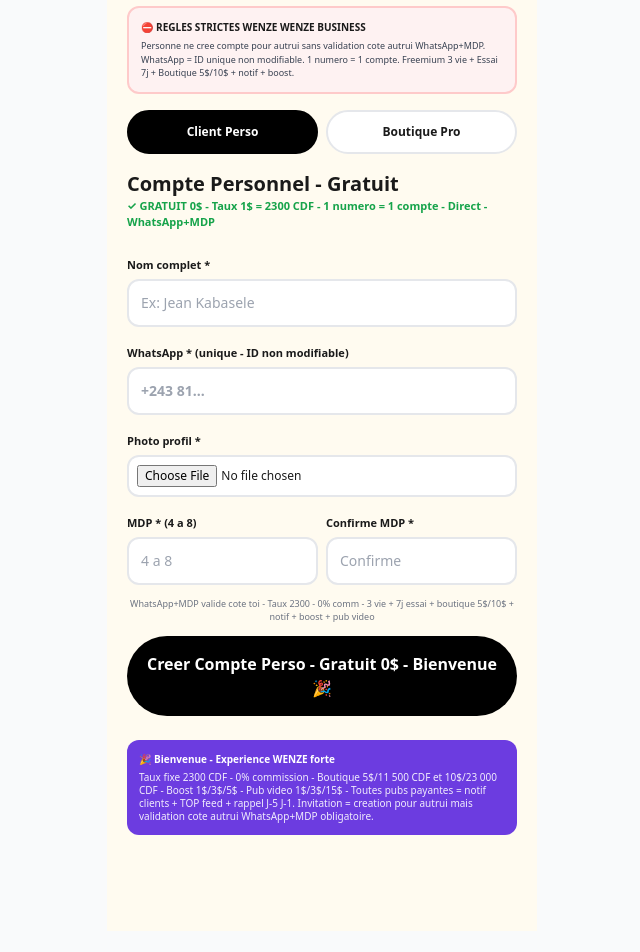
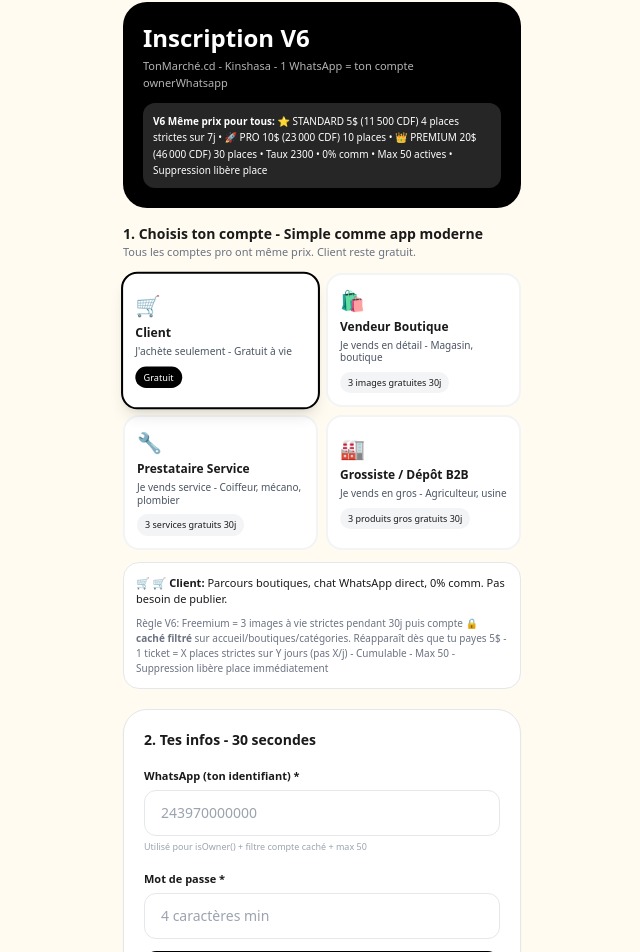
Before and after one commit to kongolokelvin47-cmd/Wenze-pwa, a Next.js app: page /inscription in a window 1280 px wide. Shown: the part 50-1002 px from the top of the page, without its empty margins (318-958 px from the left). Before the commit the page ends 981 px from the top, so only its background shows below. Built offline with nearby package versions, Linux system fonts and the light colour scheme.

Commit message:
Refactor InscriptionForm and update account types

```diff
--- a/app/inscription/page.tsx
+++ b/app/inscription/page.tsx
@@ -2,201 +2,167 @@
 import { useState, useEffect, Suspense } from "react";
 import { useSearchParams, useRouter } from "next/navigation";
 import Link from "next/link";
-import { FORMULES, TAUX_CDF } from "@/lib/paiement";
+import { TAUX_CDF, toCDFString, PALIERS } from "@/lib/paiement";
+import { ROLES, type Role } from "@/lib/roles";
 
 export const dynamic = 'force-dynamic';
-
 function cleanWa(n:any){ return (n||"").toString().replace(/[^0-9]/g,"").replace(/^0+/,""); }
 
-const PROFESSIONS_PRO = ["Vendeur boutique","Mecanicien","Salon de coiffure","Electricien","Plombier","Menuisier","Tailleur","Photographe","Restaurateur","Autres petits services"];
-const PROFESSIONS_GROSSISTE = ["Grossiste / Depot B2B","Agriculteur","Entreprise","Grande echelle / Usine"];
+const COMPTES = [
+  { id:"client", titre:"🛒 Client", desc:"J'achète seulement - Gratuit à vie", badge:"🛒", role:"client" as Role, detail:"Parcours boutiques, chat WhatsApp direct, 0% comm. Pas besoin de publier.", freemium:"Gratuit" },
+  { id:"vendeur", titre:"🛍️ Vendeur Boutique", desc:"Je vends en détail - Magasin, boutique", badge:"🛍️", role:"vendeur" as Role, detail:"Idéal pour vendeurs de Kinshasa. 3 images gratuites à vie, puis STANDARD 5$ même prix que gros.", freemium:"3 images gratuites 30j" },
+  { id:"prestataire", titre:"🔧 Prestataire Service", desc:"Je vends service - Coiffeur, mécano, plombier", badge:"🔧", role:"prestataire" as Role, detail:"Coiffure, soudure, mécanique, électricien, menuiserie, couture. Même prix que vendeur.", freemium:"3 services gratuits 30j" },
+  { id:"grossiste", titre:"🏭 Grossiste / Dépôt B2B", desc:"Je vends en gros - Agriculteur, usine", badge:"🏭", role:"grossiste" as Role, detail:"Dépôt, agriculture, grande échelle. Ex-25$ supprimé - Maintenant même prix: 5$/10$/20$ max pour tous.", freemium:"3 produits gros gratuits 30j" },
+];
 
 function InscriptionForm(){
   const params=useSearchParams();
   const router=useRouter();
-  const inviteToken=params.get("invite")||params.get("token")||"";
+  const inviteToken=params.get("invite");
   const waParam=params.get("wa")||params.get("whatsapp")||"";
-  const initialType=params.get("type")==="pro"?"pro":"client";
+  const initialType=params.get("type")||"client";
 
-  const [type,setType]=useState<"client"|"pro">(initialType as any);
+  const [type,setType]=useState(initialType);
   const [loading,setLoading]=useState(false);
-  const [toast,setToast]=useState("");
-  const [invitation,setInvitation]=useState<any>(null);
-  const [form,setForm]=useState({ nom:"", whatsapp:waParam, profession:"", adresse:"", password:"", confirmPassword:"", photo:"" });
-  const [preview,setPreview]=useState("");
+  const [error,setError]=useState("");
+  const [form,setForm]=useState({ whatsapp: waParam, password:"", nomBoutique:"", nom:"" });
 
-  useEffect(()=>{
-    if(!inviteToken) return;
+  const selected = COMPTES.find(c=>c.id===type) || COMPTES[0];
+
+  const handleSubmit = async () => {
+    setError("");
+    const waClean = cleanWa(form.whatsapp);
+    if(!waClean || waClean.length<9) { setError("WhatsApp requis - ex: 243970000000"); return; }
+    if(!form.password || form.password.length<4) { setError("Mot de passe 4 caractères min"); return; }
+    if(type!=="client" && !form.nomBoutique) { setError("Nom boutique / service requis"); return; }
+    setLoading(true);
     try{
-      const { getInvitationByToken, cleanupExpired }=require("@/lib/invitations");
-      cleanupExpired();
-      const inv=getInvitationByToken(inviteToken);
-      if(inv && inv.status==="pending" && new Date(inv.expireAt).getTime()>Date.now()){
-        setInvitation(inv);
-        setForm(f=>({...f, whatsapp: waParam||inv.toWa||"", nom: inv.toName||"" }));
-      }else if(inv){
-        setToast(`Invitation ${inv.token} deja ${inv.status} / expiree - Cree compte direct`);
-      }
-    }catch{}
-  },[inviteToken, waParam]);
+      const now = new Date().toISOString();
+      const user = {
+        id: waClean,
+        ownerWhatsapp: waClean,
+        whatsapp: waClean,
+        telephone: waClean,
+        email: `${waClean}@wenze.local`,
+        role: selected.role,
+        user_type: selected.role,
+        nomBoutique: form.nomBoutique || form.nom || `Boutique ${waClean.slice(-4)}`,
+        name: form.nom || form.nomBoutique || `Boutique ${waClean.slice(-4)}`,
+        nom: form.nom,
+        createdAt: now,
+        updatedAt: now,
+        badge: selected.badge,
+        ownerId: waClean,
+        inviteToken: inviteToken || null,
+        isFreemium: true,
+        freemiumCount: 0,
+        freemiumMax: 3,
+      };
 
-  const compressPhoto=(file:File):Promise<string>=>{
-    return new Promise((res)=>{
-      const reader=new FileReader();
-      reader.onload=(e)=>{
-        if(typeof window==="undefined") return res(e.target?.result as string);
-        const img=new window.Image();
-        img.onload=()=>{
-          const canvas=document.createElement("canvas");
-          const MAX=400; let w=img.width,h=img.height;
-          if(w>h){ if(w>MAX){ h*=MAX/w; w=MAX; } } else { if(h>MAX){ w*=MAX/h; h=MAX; } }
-          canvas.width=w; canvas.height=h;
-          canvas.getContext("2d")?.drawImage(img,0,0,w,h);
-          res(canvas.toDataURL("image/jpeg",0.6));
-        };
-        img.src=e.target?.result as string;
-      };
-      reader.readAsDataURL(file);
-    });
-  };
+      localStorage.setItem("wenze_user", JSON.stringify(user));
 
-  const handlePhoto=async(e:any)=>{
-    const file=e.target.files?.[0]; if(!file) return;
-    if(file.size>5*1024*1024){ setToast("Photo trop lourde max 5MB"); return; }
-    const b64=await compressPhoto(file);
-    setForm({...form, photo:b64});
-    setPreview(b64);
-  };
+      try{
+        const allRaw = localStorage.getItem("wenze_all_users");
+        const all = allRaw ? JSON.parse(allRaw) : [];
+        const idx = all.findIndex((u:any)=> cleanWa(u.ownerWhatsapp||u.whatsapp||"")===waClean);
+        if(idx>=0) all[idx] = { ...all[idx], ...user }; else all.push(user);
+        localStorage.setItem("wenze_all_users", JSON.stringify(all.slice(0,500)));
 
-  const handleSubmit=async(e:any)=>{
-    e.preventDefault();
-    if(!form.nom.trim()||form.nom.trim().length<2){ setToast("Nom min 2 caracteres"); return; }
-    if(!form.whatsapp.trim()){ setToast("WhatsApp obligatoire - ID unique non modifiable"); return; }
-    const wa=cleanWa(form.whatsapp);
-    if(wa.length<9){ setToast("Numero invalide ex: 243970000000 - Min 9 chiffres"); return; }
-    if(form.password.length<4||form.password.length>8){ setToast("Mot de passe 4 a 8 caracteres - Cree cote toi pour validation - Regle stricte"); return; }
-    if(form.password!==form.confirmPassword){ setToast("Mots de passe differents"); return; }
-    if(type==="pro" && !form.profession){ setToast("Choisissez profession"); return; }
-    if(!form.photo){ setToast("Photo profil obligatoire - 400px compressee"); return; }
+        const pwRaw = localStorage.getItem("wenze_passwords");
+        const pwMap = pwRaw ? JSON.parse(pwRaw) : {};
+        pwMap[waClean] = form.password;
+        localStorage.setItem("wenze_passwords", JSON.stringify(pwMap));
 
-    const allUsers=JSON.parse(localStorage.getItem("wenze_all_users")||"[]");
-    const existe=allUsers.find((u:any)=> cleanWa(u.whatsapp||u.ownerWhatsapp||u.telephone||"")===wa);
-    if(existe && !invitation){
-      setToast(`Ce numero ${wa} a deja un compte: ${existe.nom} - Connecte-toi - Regle stricte 1 numero = 1 compte`);
-      setTimeout(()=> router.push("/connexion"),1500);
-      return;
-    }
+        const freeRaw = localStorage.getItem("wenze_freemium_used");
+        const freeMap = freeRaw ? JSON.parse(freeRaw) : {};
+        if(!freeMap[waClean]) freeMap[waClean] = { count:0, createdAt: now };
+        localStorage.setItem("wenze_freemium_used", JSON.stringify(freeMap));
+      }catch{}
 
-    // MODE INVITATION - validation cote autrui WhatsApp+MDP
-    if(invitation){
-      if(cleanWa(wa)!==cleanWa(invitation.toWa)){
-        setToast(`⛔ Ce lien est pour ${invitation.toWa} (${invitation.toName}), pas pour ${wa}. Regle stricte anti-fraude: valide avec le numero invite seulement.`);
-        return;
-      }
-      setLoading(true);
-      try{
-        const { confirmInvitation }=require("@/lib/invitations");
-        const acc=confirmInvitation(invitation.token,{ whatsapp:wa, password:form.password, nom:form.nom.trim(), commune:form.adresse||"Kinshasa", ville:"Kinshasa" });
-        // Ajoute photo + profession
-        const idx=allUsers.findIndex((u:any)=> cleanWa(u.ownerWhatsapp||u.whatsapp)===wa);
-        if(idx>=0){
-          const isGrossiste=PROFESSIONS_GROSSISTE.includes(form.profession);
-          allUsers[idx]={...allUsers[idx], photo:form.photo, profession:form.profession||acc.profession, type:type==="pro"?"freemium":"client", typeSouhaite:type==="pro"?(isGrossiste?"grossiste":"pro"):undefined, categorie:form.profession||"client_perso", abonnement:type==="client"?`Client Gratuit 0$ - Vente ${FORMULES.occasionnel.prix}$`:(isGrossiste?`${FORMULES.grossiste.nom} ${FORMULES.grossiste.prix}$`:`${FORMULES.pro.nom} ${FORMULES.pro.prix}$`), estBoutique:type==="pro", adresse:form.adresse};
-          localStorage.setItem("wenze_all_users", JSON.stringify(allUsers));
-          localStorage.setItem("wenze_user", JSON.stringify(allUsers[idx]));
-        }
-        setToast(`✅ Bienvenue ${form.nom}! Compte valide WhatsApp ${wa} + MDP cote toi - Parrain ${invitation.fromName} - Experience WENZE commence! Taux ${TAUX_CDF} - 0% comm`);
-        setTimeout(()=> router.push("/profil"),2000);
-        return;
-      }catch(err:any){
-        setToast(err.message);
-        setLoading(false);
-        return;
-      }
-    }
+      // Redirect V6 avec message clair
+      if(type==="client") router.push("/");
+      else router.push(`/publier?welcome=1&type=${type}&wa=${waClean}`);
 
-    // MODE NORMAL - creation directe
-    setLoading(true);
-    const isGrossiste=PROFESSIONS_GROSSISTE.includes(form.profession);
-    const uniqueId=`USER-${Date.now()}-${Math.random().toString(36).slice(2,4).toUpperCase()}`;
-
-    let userData:any;
-    if(type==="client"){
-      userData={ id:uniqueId, nom:form.nom.trim(), whatsapp:wa, ownerWhatsapp:wa, telephone:wa, photo:form.photo, password:form.password, type:"client", role:"client", profession:"Client / Acheteur", categorie:"client_perso", categorieId:"client", abonnement:`Client Gratuit - 0$ / 0 CDF - Vente occasionnelle ${FORMULES.occasionnel.prix}$ / ${FORMULES.occasionnel.prixCDF} CDF`, annoncesLimite:0, estBoutique:false, peutImmigrerPro:true, date:new Date().toISOString(), dateCreation:new Date().toISOString(), createdAt:new Date().toISOString(), abonnementDate:null, abonnementPaye:false, ville:"Kinshasa", commune:form.adresse||"Kinshasa", freemiumCount:0, verified:true, essaisRestants:7 };
-    }else{
-      userData={ id:uniqueId, nom:form.nom.trim(), whatsapp:wa, ownerWhatsapp:wa, telephone:wa, profession:form.profession, adresse:form.adresse, photo:form.photo, password:form.password, type:"freemium", role:"boutique", typeSouhaite:isGrossiste?"grossiste":"pro", categorie:form.profession, categorieId:isGrossiste?"gros-autres":"commerces-services", abonnement:isGrossiste?`${FORMULES.grossiste.nom} ${FORMULES.grossiste.prix}$ / ${FORMULES.grossiste.prixCDF} CDF/mois`:`${FORMULES.pro.nom} ${FORMULES.pro.prix}$ / ${FORMULES.pro.prixCDF} CDF/mois`, annoncesLimite:3, estBoutique:true, peutImmigrerPro:false, date:new Date().toISOString(), dateCreation:new Date().toISOString(), createdAt:new Date().toISOString(), abonnementDate:null, abonnementPaye:false, ville:"Kinshasa", commune:form.adresse||"Kinshasa", freemiumCount:0, verified:true, essaisRestants:7 };
-    }
-
-    localStorage.setItem("wenze_user", JSON.stringify(userData));
-    localStorage.setItem("wenze_connecte","true");
-    if(!localStorage.getItem("wenze_annonces_list")) localStorage.setItem("wenze_annonces_list","[]");
-    localStorage.setItem("wenze_annonces","0");
-    allUsers.push(userData);
-    localStorage.setItem("wenze_all_users", JSON.stringify(allUsers));
-
-    try{
-      const { addNotification }=await import("@/lib/notifications");
-      addNotification({ type:"publication_approved", title:`🎉 Bienvenue ${form.nom} dans WENZE WENZE BUSINESS!`, message:`Bienvenue ${form.nom}! Compte WhatsApp ${wa} + MDP valide cote toi - Freemium 3 vie images only - Essai 7j illimite - Puis boutique 5$ / 11 500 CDF et 10$ / 23 000 CDF pour illimite + notif clients + boost 1$/3$/5$ + pub video 1$/3$/15$ + rappel J-5 J-1 - Taux fixe ${TAUX_CDF} - 0% comm`, boutiqueId:wa, forUserId:wa, actionUrl:"/publier", priority:"high", data:{} } as any);
-    }catch{}
-
-    setTimeout(()=>{ setLoading(false); router.push("/profil"); },700);
+    }catch(e:any){ setError(e.message||"Erreur inscription V6"); } finally{ setLoading(false); }
   };
 
   return (
-    <div className="max-w-[430px] mx-auto min-h-screen bg-[#FFFBF0] p-5 pb-24">
-      <Link href="/profil" className="text-xs text-[#6C3CE0] font-bold">← Retour Profil</Link>
+    <div className="min-h-screen bg-[#FFFBF0] pb-20">
+      <div className="max-w-[430px] mx-auto p-4">
+        <Link href="/" className="text-[11px] text-[#6C3CE0] font-bold">← Accueil</Link>
 
-      {invitation&&(
-        <div className="mt-4 bg-black text-white rounded-2xl p-4 border-2 border-black">
-          <p className="font-black text-[13px]">🎉 Tu es invite par {invitation.fromName}!</p>
-          <p className="text-[11px] mt-1 opacity-90">Code {invitation.token} • Pour {invitation.toName} - {invitation.toWa} • Expire {new Date(invitation.expireAt).toLocaleString("fr-FR")} • 48h</p>
-          <p className="text-[10px] mt-2 font-black bg-white text-black p-2 rounded-xl">⚠️ REGLE STRICTE: Ce lien est pour {invitation.toWa} seulement. Tu dois valider avec ce meme WhatsApp + TON MDP cote toi.</p>
+        <div className="mt-3 bg-black text-white rounded-3xl p-5">
+          <h1 className="text-2xl font-black">Inscription V6</h1>
+          <p className="text-[11px] opacity-70 mt-1">TonMarché.cd - Kinshasa - 1 WhatsApp = ton compte ownerWhatsapp</p>
+          <div className="mt-3 bg-white/15 rounded-xl p-2.5 text-[10px] leading-relaxed">
+            <b>V6 Même prix pour tous:</b> ⭐ STANDARD 5$ ({toCDFString(5)}) 4 places strictes sur 7j • 🚀 PRO 10$ ({toCDFString(10)}) 10 places • 👑 PREMIUM 20$ ({toCDFString(20)}) 30 places • Taux {TAUX_CDF} • 0% comm • Max 50 actives • Suppression libère place
+          </div>
+          {inviteToken && <div className="mt-2 text-[10px] bg-green-500 text-white px-3 py-1.5 rounded-full inline-block">🎁 Invitation ambassadeur: {inviteToken.slice(0,8)} - Bonus à l'activation</div>}
         </div>
-      )}
 
-      <div className="mt-3 bg-red-50 border-2 border-red-200 rounded-xl p-3">
-        <p className="font-black text-[10px]">⛔ REGLES STRICTES WENZE WENZE BUSINESS</p>
-        <p className="text-[9px] mt-1 text-gray-700">Personne ne cree compte pour autrui sans validation cote autrui WhatsApp+MDP. WhatsApp = ID unique non modifiable. 1 numero = 1 compte. Freemium 3 vie + Essai 7j + Boutique 5$/10$ + notif + boost.</p>
-      </div>
+        <div className="mt-4">
+          <h2 className="font-black text-sm">1. Choisis ton compte - Simple comme app moderne</h2>
+          <p className="text-[11px] text-gray-500">Tous les comptes pro ont même prix. Client reste gratuit.</p>
+          <div className="grid grid-cols-2 gap-2 mt-3">
+            {COMPTES.map(c=>(
+              <button key={c.id} onClick={()=>setType(c.id)} className={`text-left rounded-2xl border-2 p-3 transition ${type===c.id?"border-black bg-white shadow-lg scale-[1.02]":"border-gray-100 bg-white hover:border-gray-300"}`}>
+                <div className="text-xl">{c.titre.split(" ")[0]}</div>
+                <div className="font-black text-xs mt-1">{c.titre.replace(/^[^\s]+\s/,"")}</div>
+                <div className="text-[10px] text-gray-600 mt-1 leading-tight">{c.desc}</div>
+                <div className={`mt-2 text-[9px] px-2 py-1 rounded-full inline-block ${type===c.id?"bg-black text-white":"bg-gray-100"}`}>{c.freemium}</div>
+              </button>
+            ))}
+          </div>
+          <div className="mt-3 bg-white border rounded-2xl p-3 text-[11px]">
+            <b>{selected.badge} {selected.titre}:</b> {selected.detail}
+            <div className="mt-2 text-[10px] text-gray-500">Règle V6: Freemium = 3 images à vie strictes pendant 30j puis compte <b>🔒 caché filtré</b> sur accueil/boutiques/catégories. Réapparaît dès que tu payes 5$ - 1 ticket = X places strictes sur Y jours (pas X/j) - Cumulable - Max 50 - Suppression libère place immédiatement</div>
+          </div>
+        </div>
 
-      <div className="flex gap-2 mt-4">
-        <button type="button" onClick={()=> setType("client")} className={`flex-1 p-3 rounded-full text-xs font-bold border-2 ${type==="client"?"bg-black text-white border-black":"bg-white"}`}>Client Perso</button>
-        <button type="button" onClick={()=> setType("pro")} className={`flex-1 p-3 rounded-full text-xs font-bold border-2 ${type==="pro"?"bg-[#6C3CE0] text-white border-[#6C3CE0]":"bg-white"}`}>Boutique Pro</button>
-      </div>
+        <div className="mt-5 bg-white rounded-3xl border p-5 shadow-sm">
+          <h2 className="font-black text-sm">2. Tes infos - 30 secondes</h2>
+          <div className="space-y-3 mt-3">
+            <div>
+              <label className="text-[11px] font-bold">WhatsApp (ton identifiant) *</label>
+              <input value={form.whatsapp} onChange={e=>setForm({...form, whatsapp:e.target.value})} placeholder="243970000000" type="tel" className="w-full mt-1 border rounded-xl px-4 py-3 text-sm focus:ring-2 focus:ring-black outline-none" />
+              <p className="text-[9px] text-gray-400 mt-1">Utilisé pour isOwner() + filtre compte caché + max 50</p>
+            </div>
+            <div>
+              <label className="text-[11px] font-bold">Mot de passe *</label>
+              <input value={form.password} onChange={e=>setForm({...form, password:e.target.value})} placeholder="4 caractères min" type="password" className="w-full mt-1 border rounded-xl px-4 py-3 text-sm focus:ring-2 focus:ring-black outline-none" />
+            </div>
+            {type!=="client" && (
+              <>
+                <div>
+                  <label className="text-[11px] font-bold">Nom boutique / service / dépôt *</label>
+                  <input value={form.nomBoutique} onChange={e=>setForm({...form, nomBoutique:e.target.value})} placeholder={type==="prestataire"?"Ex: Salon Beauté Glam - Coiffure":"Ex: Dépôt Maluku - Riz"} className="w-full mt-1 border rounded-xl px-4 py-3 text-sm focus:ring-2 focus:ring-black outline-none" />
+                </div>
+                <div>
+                  <label className="text-[11px] font-bold">Ton nom (optionnel)</label>
+                  <input value={form.nom} onChange={e=>setForm({...form, nom:e.target.value})} placeholder="Ex: Kelvin" className="w-full mt-1 border rounded-xl px-4 py-3 text-sm" />
+                </div>
+              </>
+            )}
+            {error && <div className="bg-red-50 border border-red-200 text-red-700 text-[11px] p-3 rounded-xl">{error}</div>}
+            <button onClick={handleSubmit} disabled={loading} className="w-full bg-black text-white rounded-xl py-4 text-sm font-black disabled:opacity-50 hover:bg-gray-900 transition">
+              {loading?"Création...":`Créer compte ${selected.badge} ${selected.titre.replace(/^[^\s]+\s/,"")} - ${selected.freemium}`}
+            </button>
+            <p className="text-[10px] text-center text-gray-400">En créant, tu acceptes: même prix 5$/10$/20$ - 1 ticket = X places strictes - Max 50 - 0% comm - Taux {TAUX_CDF}</p>
+            <div className="flex justify-between text-[11px]">
+              <Link href="/connexion" className="text-[#6C3CE0] font-bold">Déjà compte? Connexion</Link>
+              <Link href="/abonnement" className="text-gray-500">Voir tarifs V6 →</Link>
+            </div>
+          </div>
+        </div>
 
-      <h1 className="text-xl font-black mt-4">{invitation?`Bienvenue ${invitation.toName} - Invite`:(type==="client"?"Compte Personnel - Gratuit":"Creer Boutique - Gratuit")}</h1>
-      <p className="text-[11px] text-green-600 font-bold">✓ GRATUIT 0$ - Taux 1$ = {TAUX_CDF} CDF - 1 numero = 1 compte - {invitation?`Parrain ${invitation.fromName}`:"Direct"} - WhatsApp+MDP</p>
-
-      {toast&&<div className={`mt-3 p-3 rounded-xl text-[11px] font-bold text-center ${toast.includes("✅")||toast.includes("Bienvenue")?"bg-green-600 text-white":"bg-red-50 text-red-700 border-2 border-red-200"}`}>{toast}</div>}
-
-      <form onSubmit={handleSubmit} className="mt-5 space-y-3">
-        <div><label className="text-[11px] font-bold">Nom complet *</label><input required value={form.nom} onChange={e=> setForm({...form, nom:e.target.value})} placeholder="Ex: Jean Kabasele" className="w-full border-2 p-3 rounded-xl text-sm mt-1 bg-white"/></div>
-        <div><label className="text-[11px] font-bold">WhatsApp * (unique - ID non modifiable) {invitation?`(doit etre ${invitation.toWa})`:""}</label><input required value={form.whatsapp} onChange={e=> setForm({...form, whatsapp:e.target.value})} placeholder="+243 81..." className="w-full border-2 p-3 rounded-xl text-sm mt-1 bg-white font-bold"/></div>
-        {type==="pro"&&<>
-          <div><label className="text-[11px] font-bold">Profession boutique *</label><select required value={form.profession} onChange={e=> setForm({...form, profession:e.target.value})} className="w-full border-2 p-3 rounded-xl text-sm mt-1 bg-white"><option value="">Choisissez</option><optgroup label={`Petits services - ${FORMULES.pro.prix}$`}>{PROFESSIONS_PRO.map(p=> <option key={p} value={p}>{p}</option>)}</optgroup><optgroup label={`Grande echelle - ${FORMULES.grossiste.prix}$`}>{PROFESSIONS_GROSSISTE.map(p=> <option key={p} value={p}>{p}</option>)}</optgroup></select></div>
-          <div><label className="text-[11px] font-bold">Adresse</label><input value={form.adresse} onChange={e=> setForm({...form, adresse:e.target.value})} placeholder="Av. Lumumba 12, Gombe" className="w-full border-2 p-3 rounded-xl text-sm mt-1 bg-white"/></div>
-        </>}
-        <div><label className="text-[11px] font-bold">Photo profil *</label><input type="file" accept="image/*" onChange={handlePhoto} className="w-full text-xs mt-1 border-2 p-2 rounded-xl bg-white"/>{preview&&<div className="mt-2 flex items-center gap-2"><img src={preview} alt="preview" className="w-16 h-16 rounded-full object-cover border-2"/><p className="text-[10px] text-green-600">✓ Compressee 400px - Regle stricte</p></div>}</div>
-        <div className="grid grid-cols-2 gap-2">
-          <div><label className="text-[11px] font-bold">MDP * (4 a 8)</label><input required type="password" minLength={4} maxLength={8} value={form.password} onChange={e=> setForm({...form, password:e.target.value})} placeholder="4 a 8" className="w-full border-2 p-3 rounded-xl text-sm mt-1 bg-white"/></div>
-          <div><label className="text-[11px] font-bold">Confirme MDP *</label><input required type="password" minLength={4} maxLength={8} value={form.confirmPassword} onChange={e=> setForm({...form, confirmPassword:e.target.value})} placeholder="Confirme" className="w-full border-2 p-3 rounded-xl text-sm mt-1 bg-white"/></div>
+        <div className="mt-4 bg-orange-50 border border-orange-100 rounded-2xl p-3 text-[10px]">
+          <b>💡 Pourquoi même prix pour tous?</b> On vend visibilité, pas catégorie. Grossiste n'a plus 25$ - Maintenant 20$ max comme tous. Client achète direct via WhatsApp, 0% commission. Freemium 3 images à vie permet tester 30j. Après 30j si 0 ticket, compte caché 🔒 mais réapparaît dès paiement 5$.
         </div>
-        <p className="text-[9px] text-gray-500 text-center">WhatsApp+MDP valide cote toi - Taux {TAUX_CDF} - 0% comm - 3 vie + 7j essai + boutique 5$/10$ + notif + boost + pub video</p>
-        <button disabled={loading} type="submit" className={`w-full p-4 rounded-full font-bold text-white mt-2 ${type==="pro"?"bg-[#6C3CE0]":"bg-black"} ${loading?"opacity-50":""}`}>{loading?"Creation...":invitation?`✅ Valider mon compte invite ${invitation.token} - WhatsApp+MDP - Bienvenue 🎉`:type==="client"?"Creer Compte Perso - Gratuit 0$ - Bienvenue 🎉":"Creer Boutique - Gratuit 3 annonces - Bienvenue 🎉"}</button>
-      </form>
-
-      <div className="mt-6 bg-[#6C3CE0] text-white rounded-xl p-3 text-[10px]">
-        <p className="font-black">🎉 Bienvenue - Experience WENZE forte</p>
-        <p className="mt-1 leading-[13px] opacity-90">Taux fixe {TAUX_CDF} CDF - 0% commission - Boutique 5$/11 500 CDF et 10$/23 000 CDF - Boost 1$/3$/5$ - Pub video 1$/3$/15$ - Toutes pubs payantes = notif clients + TOP feed + rappel J-5 J-1. Invitation = creation pour autrui mais validation cote autrui WhatsApp+MDP obligatoire.</p>
       </div>
     </div>
   );
 }
 
-export default function Inscription(){
-  return (
-    <Suspense fallback={<div className="max-w-[430px] mx-auto p-10 text-center text-sm">Chargement WENZE WENZE BUSINESS - Verification invitation...</div>}>
-      <InscriptionForm/>
-    </Suspense>
-  );
+export default function InscriptionPage(){
+  return <Suspense fallback={<div className="p-10 text-center text-sm">Chargement inscription V6...</div>}><InscriptionForm/></Suspense>;
             }
```
